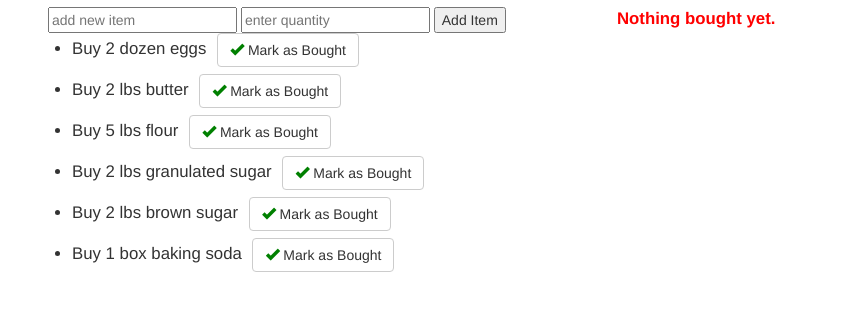
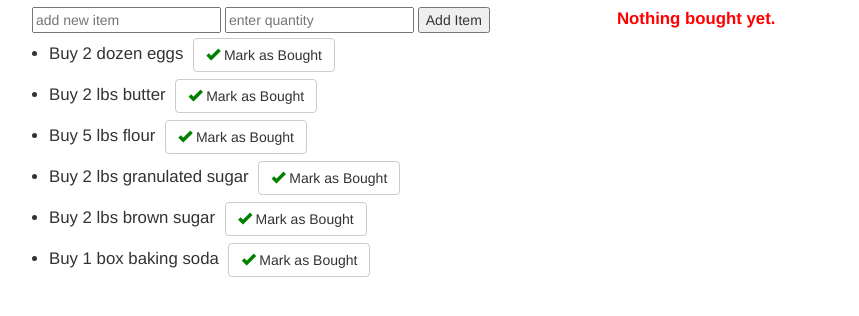
Before and after one commit to aaronhartman/ng_solution2, a plain HTML site: page index.html in a window 1280 px wide. Shown: the part 126-442 px from the top of the page, without its empty margins (38-897 px from the left). Drawn offline with Linux system fonts and the light colour scheme.

Commit message:
style changes

```diff
--- a/index.html
+++ b/index.html
@@ -17,7 +17,7 @@
     <!-- To Buy List -->
     <div class="col-md-6" ng-controller='ToBuyShoppingController as list'>
      <h2>To Buy:</h2>
-     <div class="listControl" ng-controller='AddItemController as itemAdder'>
+     <div ng-controller='AddItemController as itemAdder'>
      <input type="text" ng-model="itemAdder.nameToAdd" placeholder="add new item">
      <input type="text" ng-model="itemAdder.quantityToAdd" placeholder="enter quantity">
      <button ng-click="itemAdder.addItem();">Add Item</button>
--- a/style.css
+++ b/style.css
@@ -5,16 +5,24 @@ font-size: 1.2em;
 }
 
 .listControl {
-margin-left: 16px;
+margin-left: 5px;
+}
+
+ul {
+margin-left: 12px;
+padding: 0;
 }
 
 li {
+margin-left: 5px;
+margin-top: 5px;
 margin-bottom: 7px;
 font-size: 1.2em;
+
 }
 
 li > button {
-margin-left: 6px;
+margin-left: 5px;
 }
 
 button > span {
```
